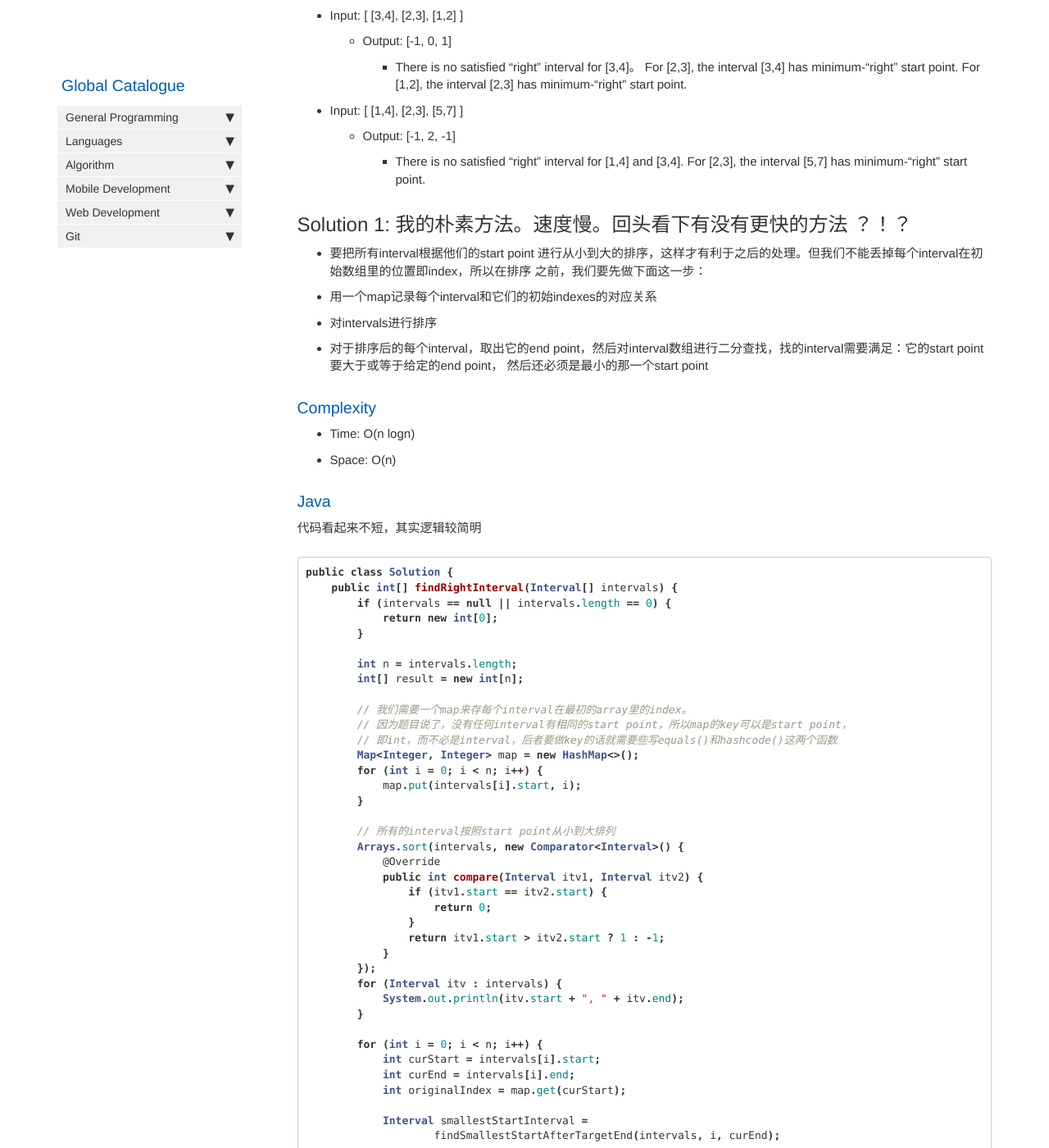
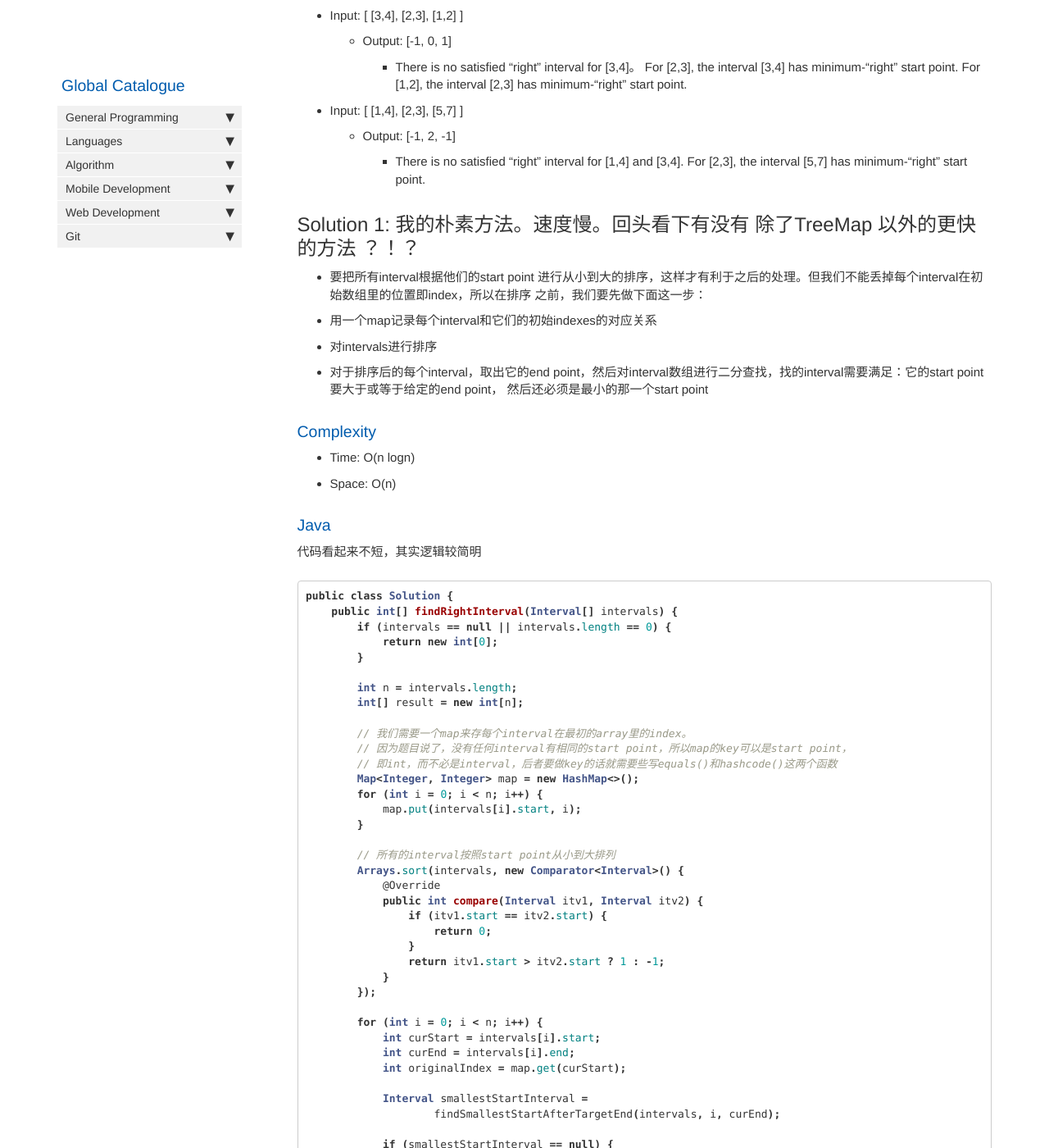
Before and after one commit to HungryOrc/hungryorc.github.io, a Jekyll site: the page built from pages/algorithm/algorithm_leftmost_right_interval.md, in a window 1280 px wide and 1400 px high, scrolled down 778 px. Shown: the whole window at 82% size. Built offline with Jekyll 4.4.1, drawn with Linux system fonts in a browser that asks for light colours; nearby versions of some CDN libraries; comment, search, counter and statistics services are not loaded; some of the changed text lies outside the part shown.

Commit message:
Update algorithm_leftmost_right_interval.md

```diff
--- a/pages/algorithm/algorithm_leftmost_right_interval.md
+++ b/pages/algorithm/algorithm_leftmost_right_interval.md
@@ -41,7 +41,7 @@ Note:
   * Output: [-1, 2, -1]
     * There is no satisfied "right" interval for [1,4] and [3,4]. For [2,3], the interval [5,7] has minimum-"right" start point.
 
-## Solution 1: 我的朴素方法。速度慢。回头看下有没有更快的方法 ？！？
+## Solution 1: 我的朴素方法。速度慢。回头看下有没有 除了TreeMap 以外的更快的方法 ？！？
 * 要把所有interval根据他们的start point 进行从小到大的排序，这样才有利于之后的处理。但我们不能丢掉每个interval在初始数组里的位置即index，所以在排序
 之前，我们要先做下面这一步：
 * 用一个map记录每个interval和它们的初始indexes的对应关系
@@ -83,9 +83,6 @@ public class Solution {
                 return itv1.start > itv2.start ? 1 : -1;
             }
         });
-        for (Interval itv : intervals) {
-            System.out.println(itv.start + ", " + itv.end);
-        }
 
         for (int i = 0; i < n; i++) {
             int curStart = intervals[i].start;
```
Also changed, not shown: other parts of pages/algorithm/algorithm_leftmost_right_interval.md (+1 -1 lines).
